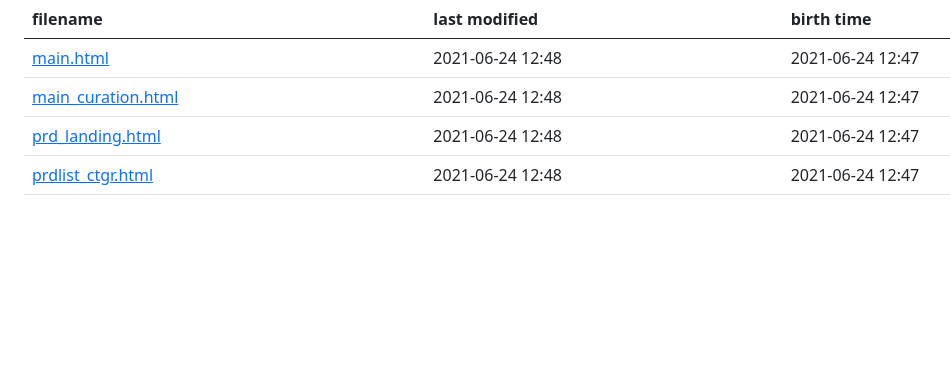
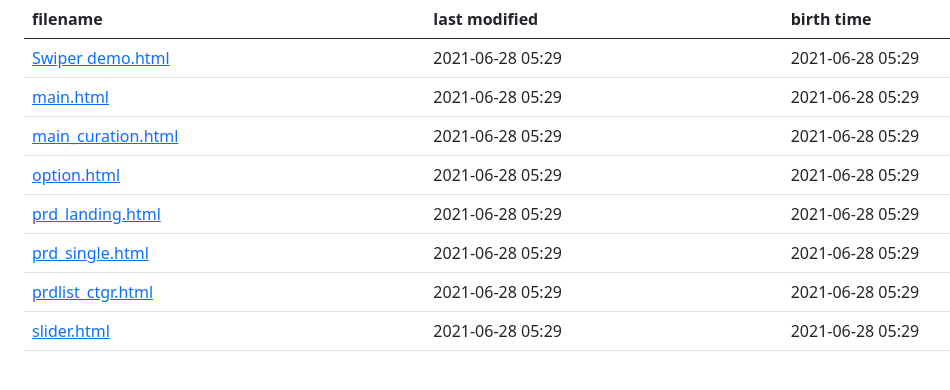
Before and after one commit to ilark-platform/daab_publisher, a website: page index.html in a window 1280 px wide. Shown: the whole page, without its empty margins (58-1008 px from the left). Drawn offline with nearby package versions, Linux system fonts and the light colour scheme.

Commit message:
BUILD HTML;; --SKIP-BUILD

```diff
--- a/index.html
+++ b/index.html
@@ -11,7 +11,7 @@
                     <th>birth time</th>
                 </tr>
             </thead>
-            <tbody><tr><td><a href="./html/main.html?ver=1624495683001">main.html</a></td><td>2021-06-24 12:48</td><td>2021-06-24 12:47</td></tr><tr><td><a href="./html/main_curation.html?ver=1624495683005">main_curation.html</a></td><td>2021-06-24 12:48</td><td>2021-06-24 12:47</td></tr><tr><td><a href="./html/prd_landing.html?ver=1624495683007">prd_landing.html</a></td><td>2021-06-24 12:48</td><td>2021-06-24 12:47</td></tr><tr><td><a href="./html/prdlist_ctgr.html?ver=1624495683009">prdlist_ctgr.html</a></td><td>2021-06-24 12:48</td><td>2021-06-24 12:47</td></tr></tbody>
+            <tbody><tr><td><a href="./html/Swiper demo.html?ver=1624858194893">Swiper demo.html</a></td><td>2021-06-28 05:29</td><td>2021-06-28 05:29</td></tr><tr><td><a href="./html/main.html?ver=1624858194896">main.html</a></td><td>2021-06-28 05:29</td><td>2021-06-28 05:29</td></tr><tr><td><a href="./html/main_curation.html?ver=1624858194898">main_curation.html</a></td><td>2021-06-28 05:29</td><td>2021-06-28 05:29</td></tr><tr><td><a href="./html/option.html?ver=1624858194899">option.html</a></td><td>2021-06-28 05:29</td><td>2021-06-28 05:29</td></tr><tr><td><a href="./html/prd_landing.html?ver=1624858194901">prd_landing.html</a></td><td>2021-06-28 05:29</td><td>2021-06-28 05:29</td></tr><tr><td><a href="./html/prd_single.html?ver=1624858194902">prd_single.html</a></td><td>2021-06-28 05:29</td><td>2021-06-28 05:29</td></tr><tr><td><a href="./html/prdlist_ctgr.html?ver=1624858194903">prdlist_ctgr.html</a></td><td>2021-06-28 05:29</td><td>2021-06-28 05:29</td></tr><tr><td><a href="./html/slider.html?ver=1624858194904">slider.html</a></td><td>2021-06-28 05:29</td><td>2021-06-28 05:29</td></tr></tbody>
         </table>
     </div>
 </body></html>
```
